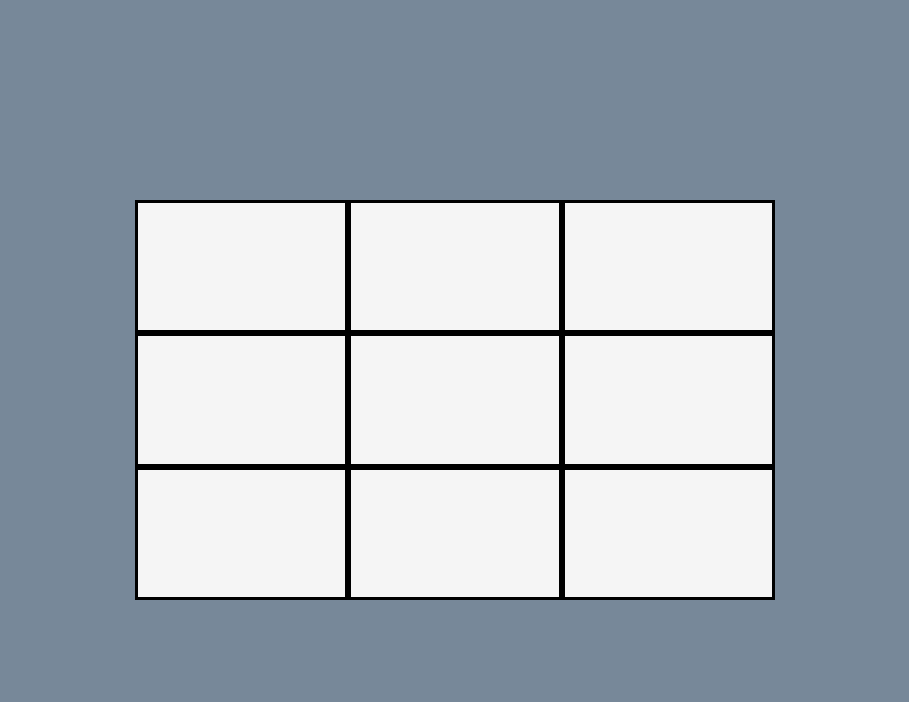
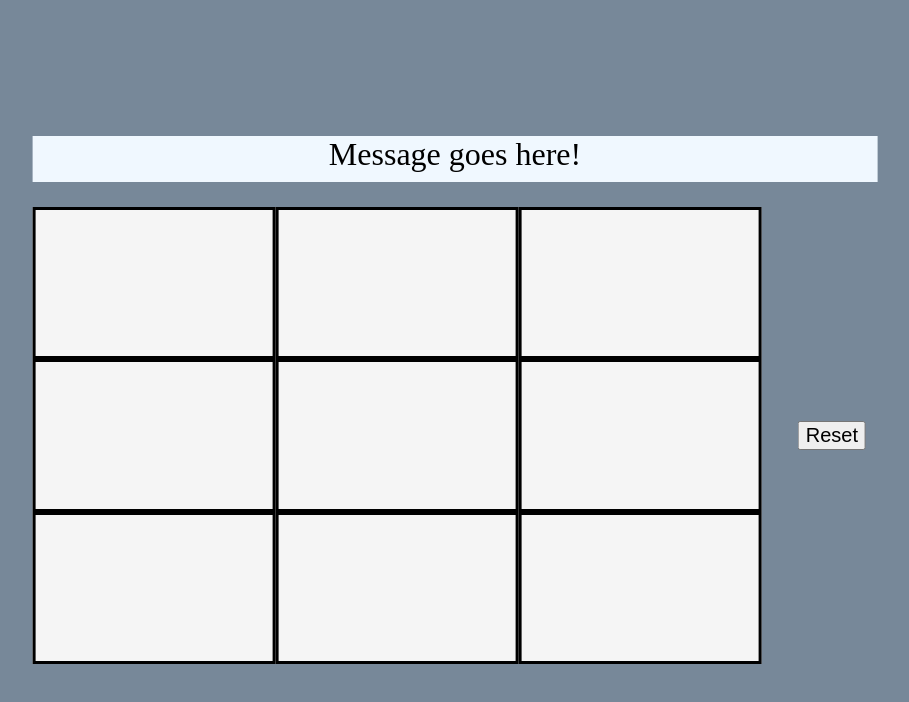
Before and after one commit to ChuckleBuckle11/tic_tac_toe, a plain HTML site: page index.html in a window 1280 px wide. Shown: the whole page, without its empty margins (185-1094 px from the left). Drawn offline with Linux system fonts and the light colour scheme.

Commit message:
CSS and HTML additions for buttons and messages

```diff
--- a/index.html
+++ b/index.html
@@ -1,5 +1,6 @@
 <!DOCTYPE html>
 <html lang="en">
+
 <head>
     <meta charset="UTF-8">
     <meta http-equiv="X-UA-Compatible" content="IE=edge">
@@ -8,8 +9,11 @@
     <script src="script.js" defer></script>
     <link rel="stylesheet" href="styles.css">
 </head>
+
 <body>
     <div class="container">
+        <div class="messageCtn">Message goes here!</div>
+        <div class="boardCtn">
             <div class="row" id="row1">
                 <div class="cell" id="0"></div>
                 <div class="cell" id="1"></div>
@@ -26,5 +30,12 @@
                 <div class="cell" id="8"></div>
             </div>
         </div>
+        <div class="buttonCtn">
+            <button class="resetBtn">Reset</button>
+        </div>
+    </div>
+
+
 </body>
+
 </html>
--- a/script.js
+++ b/script.js
@@ -3,17 +3,7 @@ const gameBoard = (() => {
     //board array
     let board = ['','','','','','','','',''];
 
-    // All possible win combos for any player
-    const winCombos = [
-        [0,1,2],
-        [0,3,6],
-        [3,4,5],
-        [6,7,8],
-        [1,4,7],
-        [2,4,6],
-        [2,5,8],
-        [0,4,8]
-    ];
+
 
     let winner = null;
 
@@ -30,7 +20,6 @@ const gameBoard = (() => {
     const setCell = (index, mark) => {
         if (index > board.length) return;
         board[index] = mark;
-        console.log(board);
     }
 
     const reset = () => {
@@ -51,6 +40,17 @@ const gameController = (() => {
     let round = 1;
     let gameOver = false;
     let currentPlayer = "O";
+    // All possible win combos for any player
+    const winCombos = [
+        [0, 1, 2],
+        [0, 3, 6],
+        [3, 4, 5],
+        [6, 7, 8],
+        [1, 4, 7],
+        [2, 4, 6],
+        [2, 5, 8],
+        [0, 4, 8]
+    ];
 
 
     const playerFactory = (name,mark,turn) => {
@@ -62,16 +62,19 @@ const gameController = (() => {
     const playerX = playerFactory('Player X', "X", false);
 
 
+    // Gets the current player sign
     const getCurrentPlayerSign = () => {
         return round%2 == 0 ? playerO.mark : playerX.mark;
     }
 
 
+
+    // Logic for playing rounds
     const playRound = (cellID) =>{
         if (gameBoard.getCell(cellID) != "" || gameOver) return;
         gameBoard.setCell(cellID, getCurrentPlayerSign());
 
-
+        // checkWin();
         round++;
     }
 
@@ -84,8 +87,6 @@ const gameController = (() => {
 // Display controller
 const displayController = (() => {
     const cells = document.querySelectorAll(".cell");
-    console.log(cells)
-
     cells.forEach((cell) => {
         cell.addEventListener('click', (e) =>{
             gameController.playRound(e.target["id"]);
@@ -109,30 +110,3 @@ const displayController = (() => {
 
     return {resetBoard};
 })();
-
-
-
-//MAIN
-
-
-
-
-//FUNCTIONS
-// function initBoard(){      //initializes board
-//     let board = gameBoard.board;
-//     console.log(board);
-//     let cell_idx = 1;
-//     for (row in board){
-//         for (element of board[row]){
-//             let cell = document.getElementById("cell" + cell_idx);
-//             cell.textContent = element;
-//             cell_idx++;
-//         }
-//     }
-
-//     const cells = document.querySelectorAll(".cell");
-//     cells.forEach( (e) => {
-//         e.addEventListener("click", console.log("click"))
-//     });
-//     return;
-// }
--- a/styles.css
+++ b/styles.css
@@ -5,24 +5,49 @@ html, body{
     width: 100%;
 }
 
+
+
+
+.container{
+    width: 66%;
+    height: 66%;
+
+
+    position: fixed;
+    top: 50%;
+    left: 50%;
+    /* bring your own prefixes */
+    transform: translate(-50%, -50%);
+
+    display:grid;
+    flex-direction: column;
+    grid-template-columns: 8fr 1fr;
+    grid-template-rows: 1fr 10fr;
+    gap: 25px;
+
+}
+
+
+.messageCtn{
+    grid-row: 1/2;
+    grid-column: 1/3;
+    background-color: aliceblue;
+    width: 100%;
+    font-size: 32px;
+    text-align: center;
+}
+
+
+
 /* Game container */
-.container{
-    width: 50%;
-    height: 50%;
-    background-color: whitesmoke;
-
-    position: absolute;
-    top:0;
-    bottom: 0;
-    left: 0;
-    right: 0;
-
-    margin: auto;
-
+.boardCtn{
+    grid-row: 2/3;
+    grid-column: 1/2;
+    flex:1;
     display:flex;
     flex-direction: column;
+    background-color: whitesmoke;
 }
-
 .row{
     flex:1;
     display:flex;
@@ -42,3 +67,19 @@ html, body{
     justify-content: center;
     align-items: center;
 }
+
+
+
+
+.buttonCtn{
+    grid-row: 2/3;
+    grid-column: 2/3;
+    display: flex;
+    justify-content: center;
+    align-items: center;
+
+}
+
+button{
+    font-size: 20px;
+}
```
Lines whose indentation alone changed are shown as unchanged.
